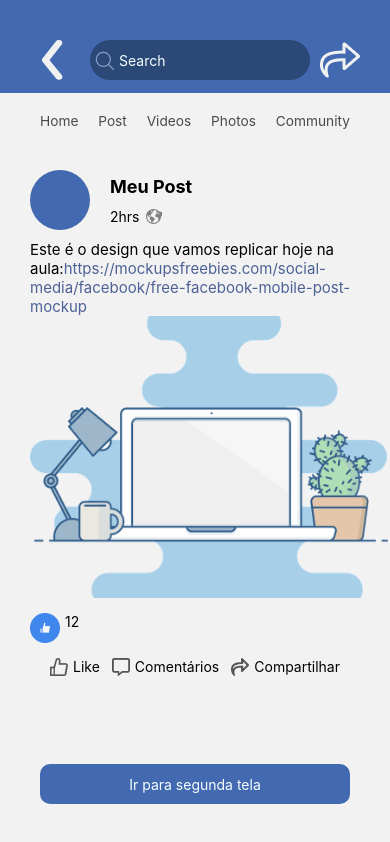
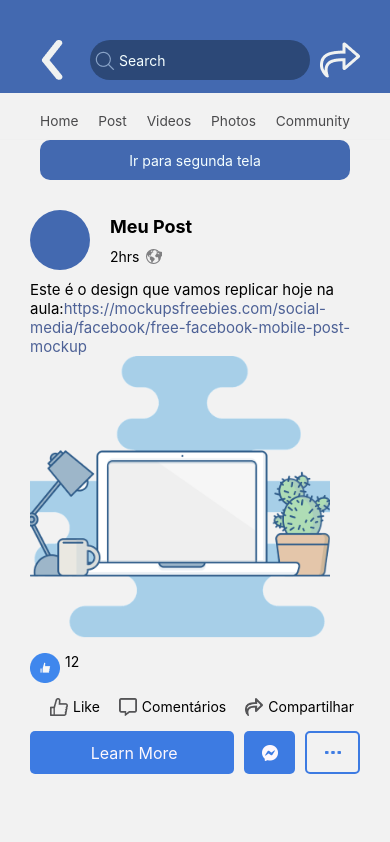
Before and after one commit to milenyncm/08-19-TestandoGit, a React Native app: screen /Home in a window 390 px wide. Built offline with nearby package versions, Linux system fonts and the light colour scheme.

Commit message:
Commit tela home finalizada

```diff
--- a/src/Pages/Home/index.tsx
+++ b/src/Pages/Home/index.tsx
@@ -1,5 +1,5 @@
 import React from 'react';
-import {Text, View, Image, TextInput,TouchableOpacity } from 'react-native';
+import {Text, View, Image, TextInput,TouchableOpacity, ScrollView } from 'react-native';
 import { StatusBar } from 'expo-status-bar';
 import {stylesLink, stylesLinkImportantes, styles} from './styles';
 import {useNavigation} from '@react-navigation/native';
@@ -59,12 +59,14 @@
             </View>
             <LinksImportantes />
             <StatusBar style="auto"  />
-            <Post/>
             <View style={styles.conteudoFacebook}>
                 <TouchableOpacity style={styles.meubotao} onPress={irParaTelaLogin}>
                     <Text style={styles.meubotaoTexto}>Ir para segunda tela</Text>
                 </TouchableOpacity>
             </View>
+            <ScrollView>
+                <Post />
+            </ScrollView>
         </View>
     );
 }
--- a/src/Pages/Home/styles.ts
+++ b/src/Pages/Home/styles.ts
@@ -60,7 +60,6 @@
         flex:1,
         // backgroundColor:"#F0F500",
         justifyContent:'flex-end',
-        paddingVertical:40,
     },
     meubotaoTexto:{
         color:"#F5FFFF",
--- a/src/Pages/Post/index.tsx
+++ b/src/Pages/Post/index.tsx
@@ -1,5 +1,5 @@
 import React from 'react';
-import {View, Text , StyleSheet, Image} from 'react-native';
+import {View, Text , StyleSheet, Image, TouchableOpacity} from 'react-native';
 
 const Post = ()=>{
     return(
@@ -42,6 +42,17 @@
                     <Image style={styles.linksShareBlocoIcone} source={require('../../assets/share1.png')}/>
                     <Text style={styles.likesTexto}>Compartilhar</Text>
                 </View>
+            </View>
+            <View style={styles.footerPost}>
+                <TouchableOpacity style={styles.btnLearMore}>
+                    <Text style={styles.btnLearMoreText}> Learn More</Text>
+                </TouchableOpacity>
+                <TouchableOpacity style={styles.btnMensagem}>
+                    <Image style={{width:16,height:16}} source={require('../../assets/btnmensagem.png')}/>
+                </TouchableOpacity>
+                <TouchableOpacity style={styles.btn3Pontos}>
+                    <Image style={{height:3,width:16}}  source={require('../../assets/3pontos.png')}/>
+                </TouchableOpacity>
 
             </View>
         </View>
@@ -90,7 +101,8 @@
     },
     imagemPost:{
         height:282,
-        width:358,
+        width:300,
+        alignContent:'center',
     },
     likes:{
         marginTop:15,
@@ -114,6 +126,40 @@
     linksShareBlocoIcone:{
         width:18,
         height:18,
+        marginLeft:19,
+    },
+    footerPost:{
+        marginTop:15,
+        height:43,
+        flexDirection:'row',
+
+    },
+    btnLearMore:{
+        flex:8,
+        backgroundColor:'#3D7BE2',
+        borderRadius:5,
+        justifyContent:'center',
+        alignItems:'center',
+    },
+    btnMensagem:{
+        flex:2,
         marginLeft:10,
+        backgroundColor:'#3D7BE2',
+        borderRadius:5,
+        justifyContent:'center',
+        alignItems:'center',
+    },
+    btn3Pontos:{
+        flex: 2,
+        marginLeft:10,
+        borderWidth:2,
+        borderColor:'#3D7BE2',
+        borderRadius:5,
+        justifyContent:'center',
+        alignItems:'center',
+    },
+    btnLearMoreText:{
+        color:"#FDF7FD",
+        fontSize:16,
     },
 });
```
Also changed, not shown: src/assets/3pontos.png (added), src/assets/btnmensagem.png (added).
